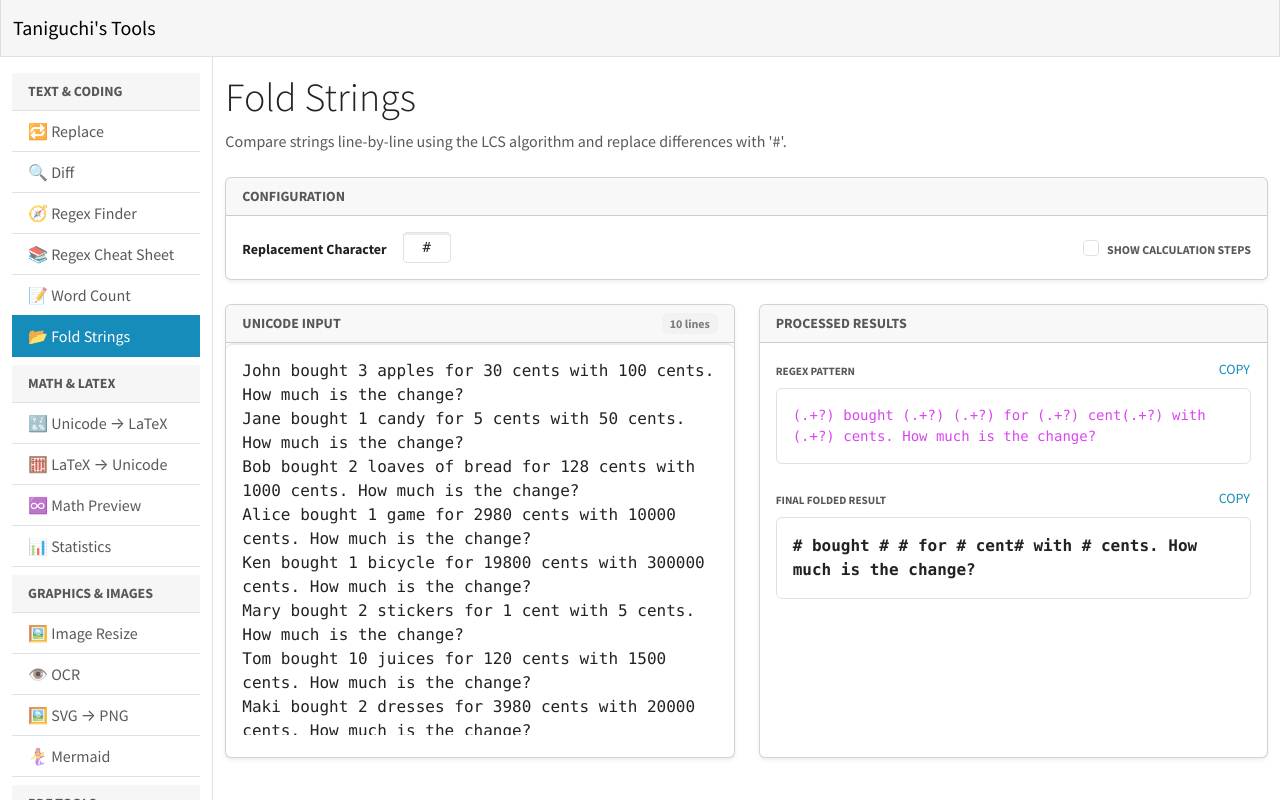
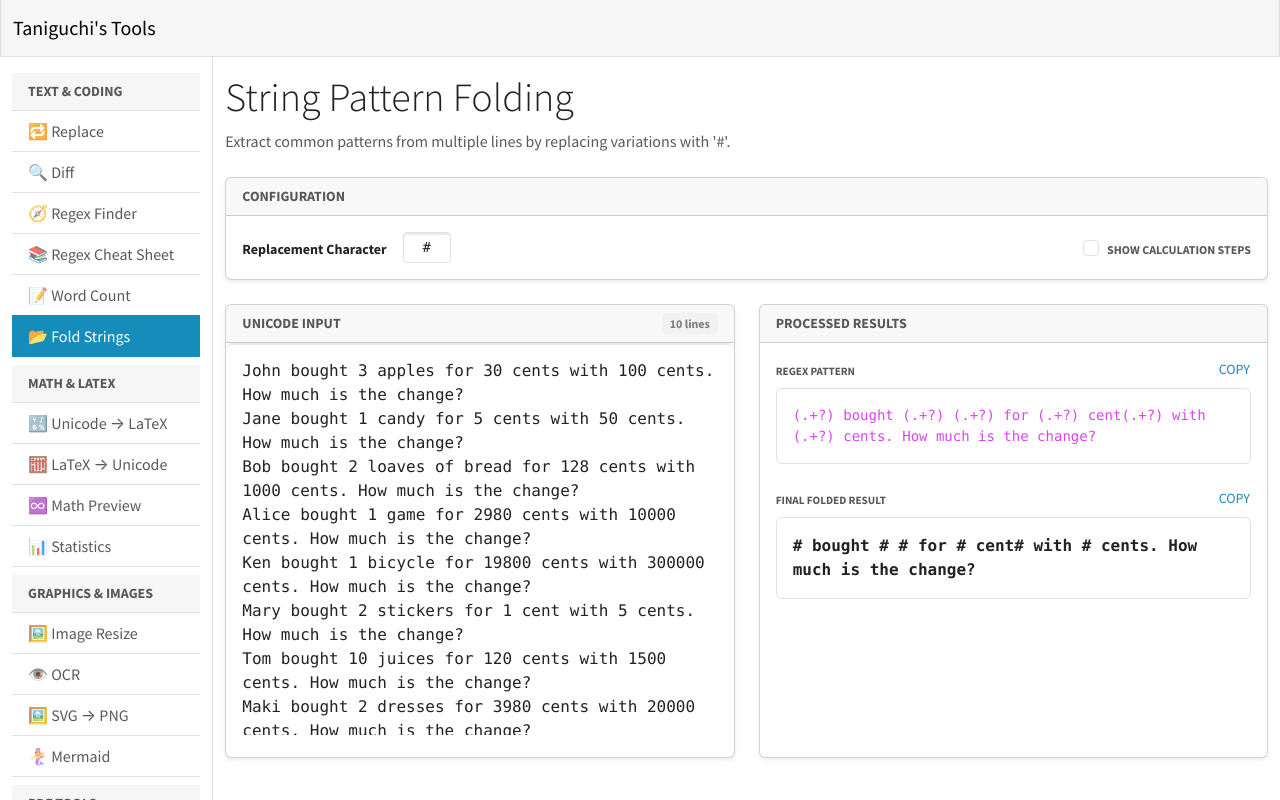
Before and after one commit to tani/tools, a Vue app: page /fold-strings in a window 1280 px wide. Shown: the top 800 px of the page. Built offline with nearby package versions, Linux system fonts and the light colour scheme.

Commit message:
feat: update ToolHeader title and description for clarity on string pattern folding functionality

```diff
--- a/src/views/fold-strings.vue
+++ b/src/views/fold-strings.vue
@@ -99,8 +99,8 @@ const processedData = computed(() => {
 <template>
   <div>
     <ToolHeader
-      title="Fold Strings"
-      :description="`Compare strings line-by-line using the LCS algorithm and replace differences with '${diffChar}'.`"
+      title="String Pattern Folding"
+      :description="`Extract common patterns from multiple lines by replacing variations with '${diffChar}'.`"
     />
 
     <ToolCard title="Configuration" class="mb-4">
```
